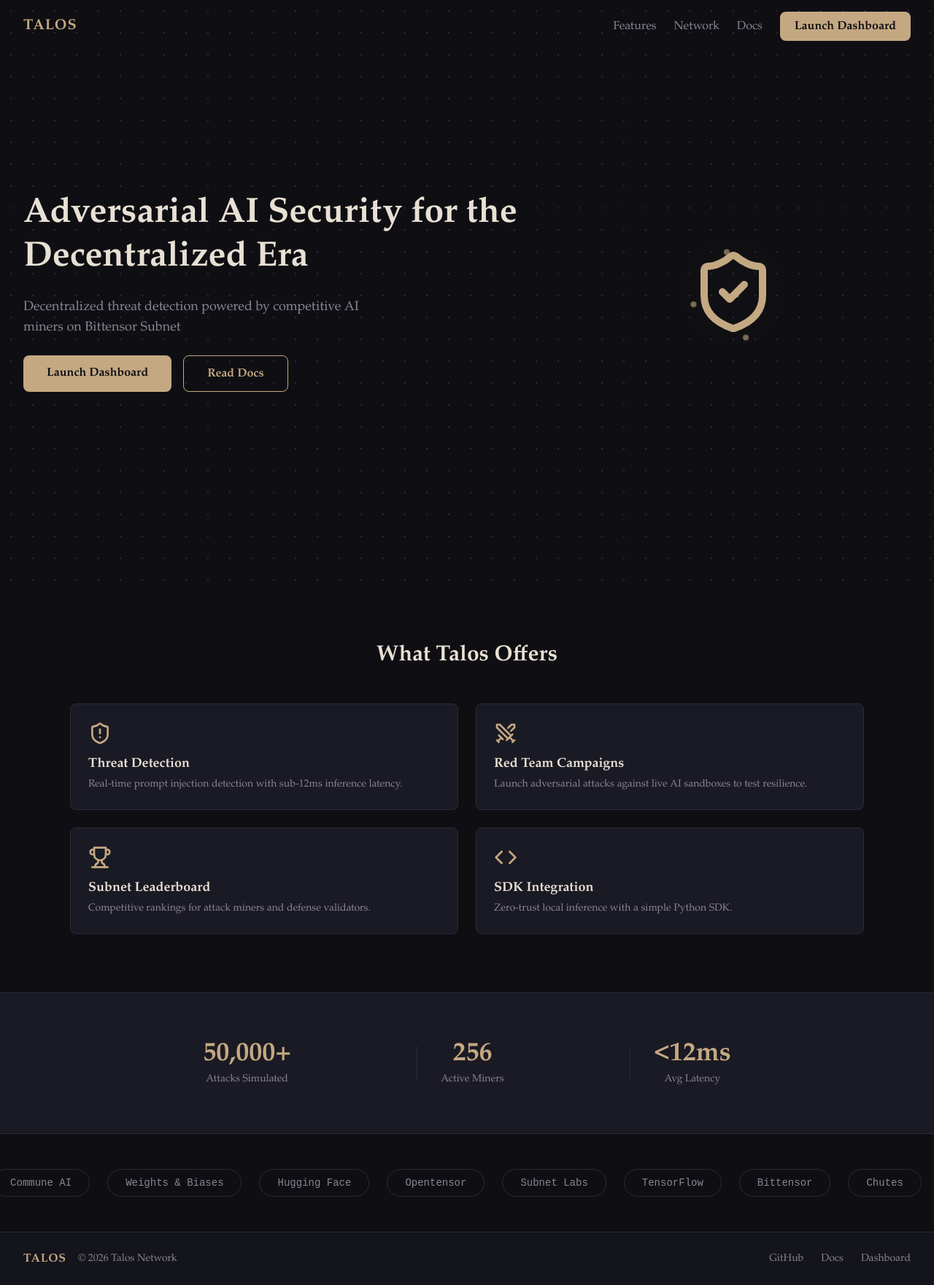
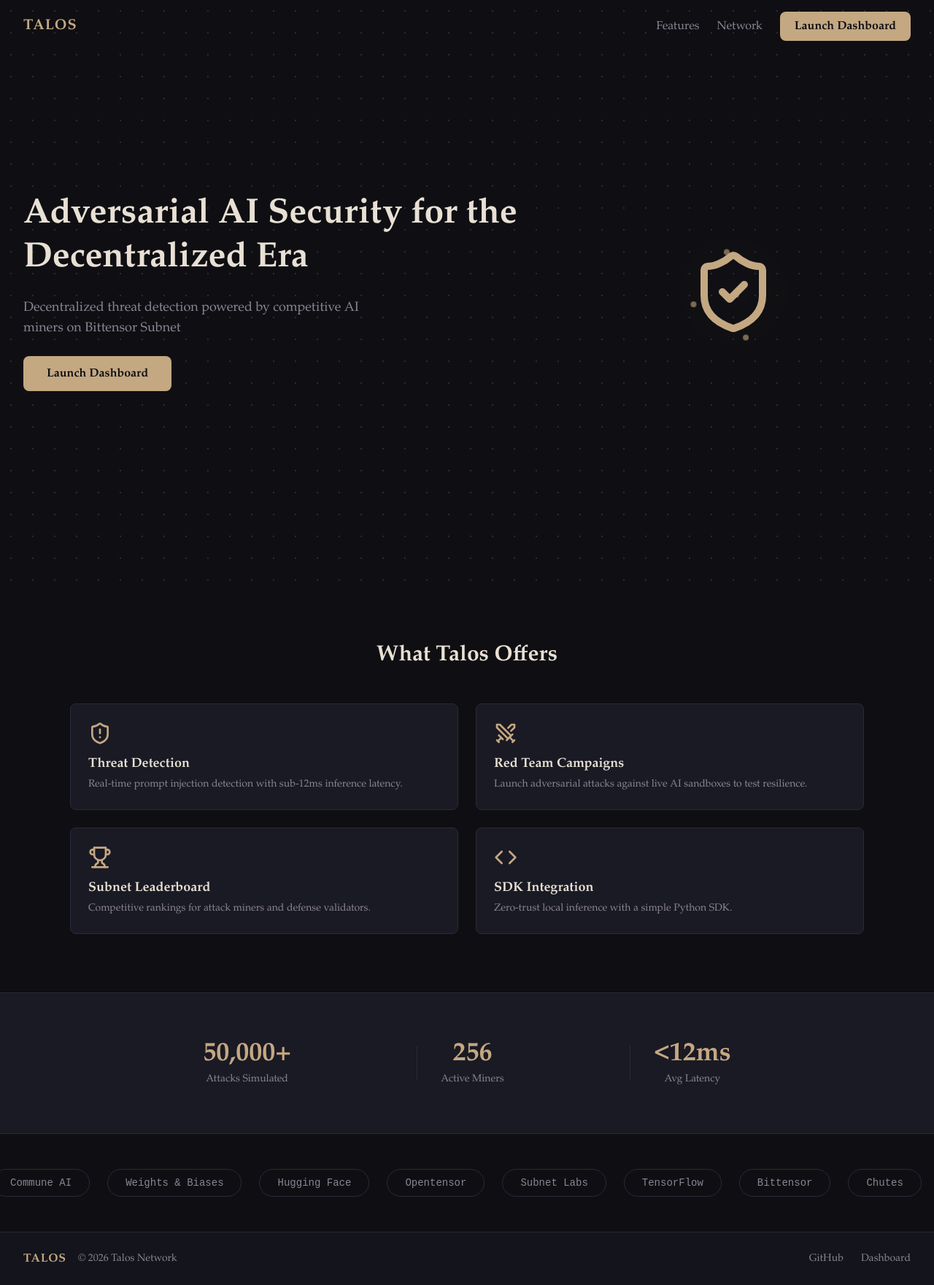
Before and after one commit to Cavinee/Talos, a Next.js app in the folder frontend/: page / in a window 1280 px wide. Shown: the whole page at 73% size. Built offline with nearby package versions, Linux system fonts and the light colour scheme.

Commit message:
chore: clean up frontend

```diff
--- a/frontend/app/dashboard/integrations/page.tsx
+++ /dev/null
@@ -1,24 +0,0 @@
-import { codeSnippets } from "@/data/mock";
-import CodeSnippet from "@/components/integrations/CodeSnippet";
-
-export default function IntegrationsPage() {
-  return (
-    <div>
-      <h1 className="text-text-primary text-2xl font-semibold">
-        Talos SDK — Zero-Trust Local Inference
-      </h1>
-      <p className="text-text-secondary mb-6">
-        Get started with the Talos SDK for local threat inference.
-      </p>
-      <div className="space-y-6">
-        {codeSnippets.map((snippet) => (
-          <CodeSnippet
-            key={snippet.title}
-            title={snippet.title}
-            code={snippet.code}
-          />
-        ))}
-      </div>
-    </div>
-  );
-}
--- a/frontend/components/landing/Footer.tsx
+++ b/frontend/components/landing/Footer.tsx
@@ -12,9 +12,6 @@ export default function Footer() {
           <span className="text-text-secondary hover:text-text-primary transition-colors text-sm cursor-default">
             GitHub
           </span>
-          <Link href="/dashboard/integrations" className="text-text-secondary hover:text-text-primary transition-colors text-sm">
-            Docs
-          </Link>
           <Link href="/dashboard" className="text-text-secondary hover:text-text-primary transition-colors text-sm">
             Dashboard
           </Link>
--- a/frontend/components/landing/Hero.tsx
+++ b/frontend/components/landing/Hero.tsx
@@ -38,12 +38,6 @@ export default function Hero() {
               className="bg-accent hover:bg-accent-light text-base font-semibold px-8 py-3 rounded-lg transition-colors"
             >
               Launch Dashboard
-            </Link>
-            <Link
-              href="/dashboard/integrations"
-              className="border border-accent text-accent hover:bg-accent/10 font-semibold px-8 py-3 rounded-lg transition-colors"
-            >
-              Read Docs
             </Link>
           </div>
         </motion.div>
--- a/frontend/components/landing/Navbar.tsx
+++ b/frontend/components/landing/Navbar.tsx
@@ -41,12 +41,6 @@ export default function Navbar() {
             Network
           </span>
           <Link
-            href="/dashboard/integrations"
-            className="text-text-secondary hover:text-text-primary transition-colors cursor-pointer"
-          >
-            Docs
-          </Link>
-          <Link
             href="/dashboard"
             className="bg-accent hover:bg-accent-light text-base font-semibold px-5 py-2 rounded-lg transition-colors"
           >
--- a/frontend/components/shell/Sidebar.tsx
+++ b/frontend/components/shell/Sidebar.tsx
@@ -2,7 +2,7 @@
 
 import Link from "next/link";
 import { usePathname } from "next/navigation";
-import { ShieldAlert, Swords, Code, Trophy } from "lucide-react";
+import { ShieldAlert, Swords, Trophy } from "lucide-react";
 
 const navGroups = [
   {
@@ -15,12 +15,6 @@ const navGroups = [
     label: "OPERATIONS",
     items: [
       { name: "Red Team Campaign", icon: Swords, href: "/dashboard/campaigns" },
-    ],
-  },
-  {
-    label: "DEVELOPMENT",
-    items: [
-      { name: "Integration Hub", icon: Code, href: "/dashboard/integrations" },
     ],
   },
   {
```
